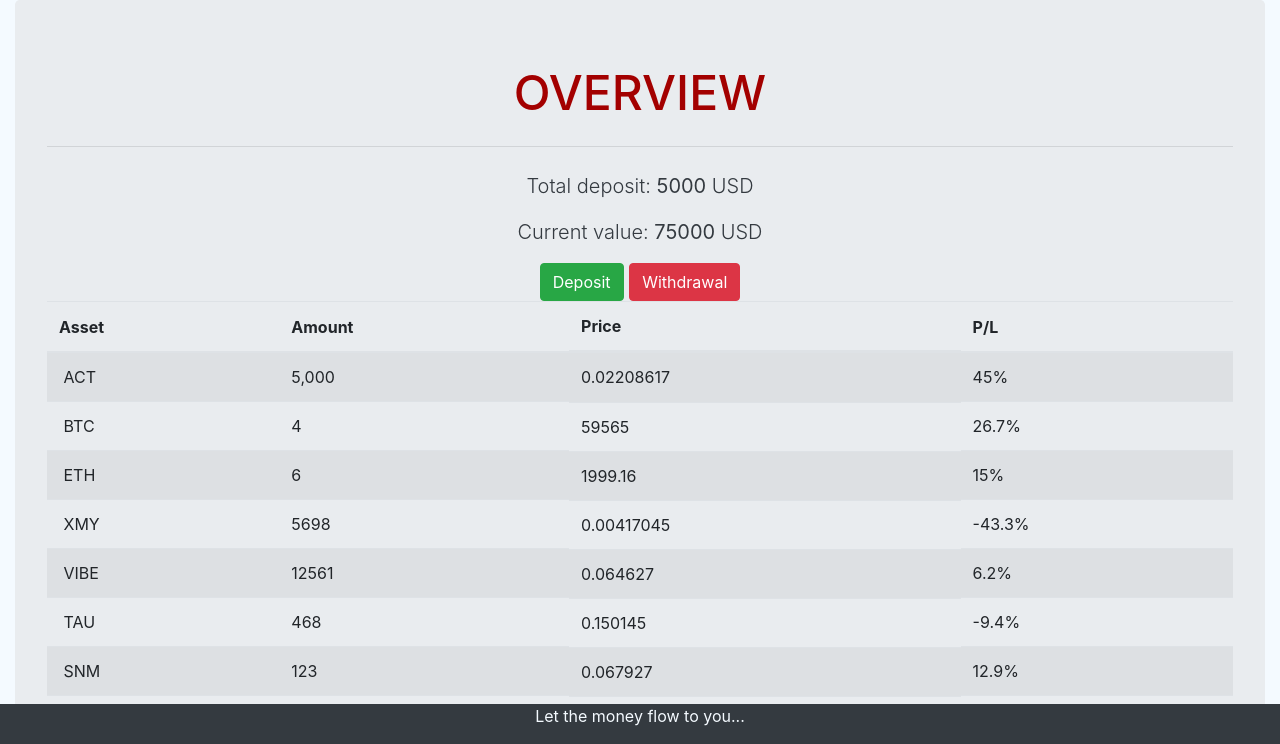
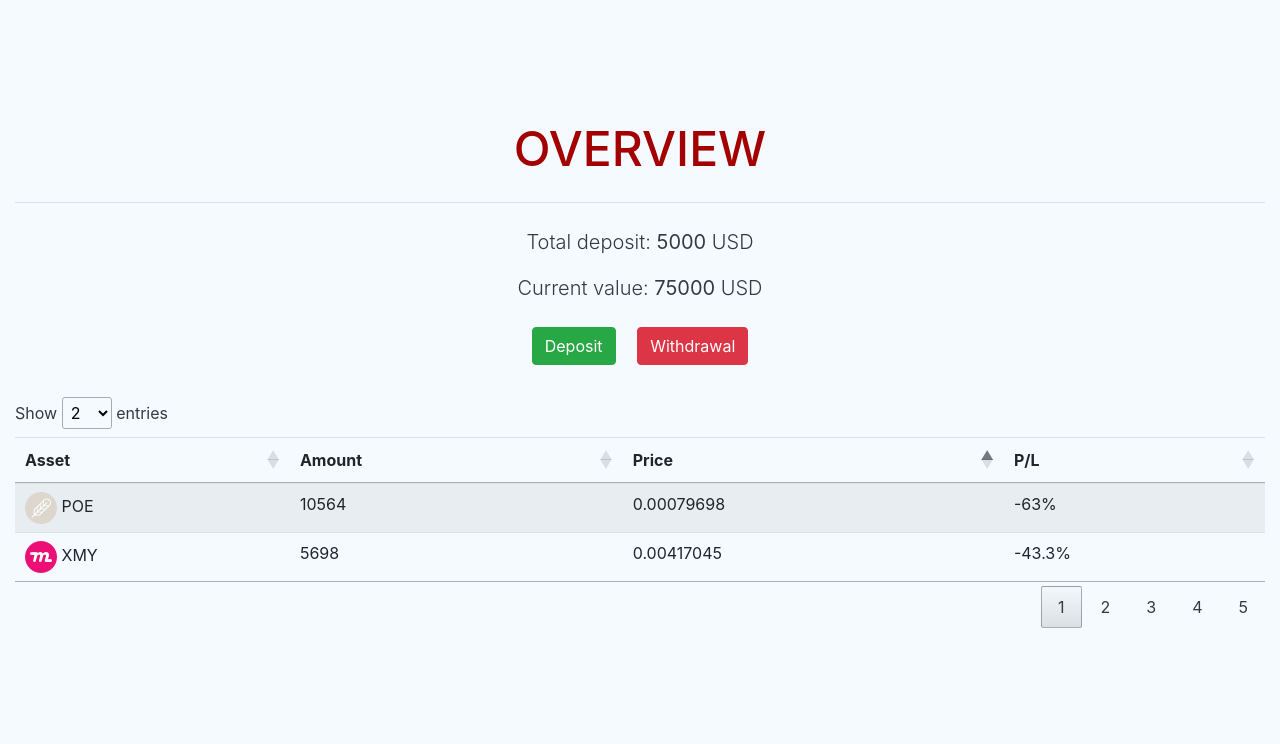
Before and after one commit to Dutchie1990/Crypto-Portfolio-Manager, a Flask app: page /assets in a window 1280 px wide. Shown: the part 56-800 px from the top of the page. Run offline with Flask 2, Linux system fonts and the light colour scheme; the visitor is signed in with stand-in values (Sample User, id 1); some libraries are stand-ins or nearby versions.

Commit message:
EPIC: Assets FEAT: Presentation -- add custom css for assets page, add custom js file to find picture by the symbol

```diff
--- /dev/null
+++ b/app/static/css/assets.css
@@ -0,0 +1,28 @@
+.container{
+    height: 100%;
+    overflow: visible;
+}
+
+.jumbotron-container{
+    position: relative;
+    top: 15vh;
+}
+
+.dataTables_wrapper .dataTables_length, .dataTables_wrapper .dataTables_filter {
+    float: left;
+}
+
+.table-responsive {
+    overflow-x: hidden;
+}
+
+#table_wrapper{
+    margin-bottom: 5px;
+}
+
+@media (min-width: 992px) {
+    h1 {
+    font-size: 3rem;
+    text-transform: uppercase;
+    }
+}
--- a/app/static/css/general.css
+++ b/app/static/css/login-register.css
@@ -23,31 +23,6 @@
     z-index: 1;
 }
 
-h1 {
-    color:#A30000
-}
-
-#flashes{
-    position: relative;
-    max-width: 80%;
-    left: 12.5%;
-    top: 10vh;
-}
-
-#flashes p{
-    border-radius: 30px;
-    padding-right: 10px;
-    padding-left: 10px;
-}
-
-.error{
-    background-color: red;
-}
-
-.success{
-    background-color: green;
-}
-
 @media (min-width: 992px) {
     h1 {
     font-size: 3rem;
--- a/app/static/css/style.css
+++ b/app/static/css/style.css
@@ -27,14 +27,29 @@ body {
     height: 95vh;
 }
 
-footer{
-    position: fixed;
-    width: 100%;
-    bottom:0;
-    left:0;
-    height: 5vh;
-    background-color:#343a40;
-    color: #F4FAFF;
+h1 {
+    color:#A30000
+}
+
+#flashes{
+    position: relative;
+    max-width: 80%;
+    left: 12.5%;
+    top: 10vh;
+}
+
+#flashes p{
+    border-radius: 30px;
+    padding-right: 10px;
+    padding-left: 10px;
+}
+
+.error{
+    background-color: red;
+}
+
+.success{
+    background-color: green;
 }
 
 @media (min-width: 992px) {
--- /dev/null
+++ b/app/static/js/assets.js
@@ -0,0 +1,25 @@
+document.addEventListener('DOMContentLoaded', function (event) {
+
+    $('#table').DataTable({
+        "searching": false,
+        "order": [["2", "asc"]],
+        "aLengthMenu": [2, 5, 10, 25],
+        "iDisplayLength": 2,
+        "pagingType": "numbers",
+        "info":     false,
+    });
+
+    var element = document.getElementById("table_wrapper");
+    element.addEventListener('click', addIcon);
+    addIcon();
+})
+
+function addIcon() {
+    var elements = $("td[scope$='row']");
+    for (let index = 0; index < elements.length; index++) {
+        let symbol = elements[index].innerText.toLowerCase().replace(/\s+/g, '');
+        imagesource = `/static/images/symbols/${symbol}.png`;
+        let el = elements[index].children;
+        el[0].src = imagesource;
+    }
+}
--- a/app/templates/assets.html
+++ b/app/templates/assets.html
@@ -1,19 +1,21 @@
 {% extends "base.html" %}
 
 {% block styles %}
-    <link rel="stylesheet" href="{{ url_for('static', filename='css/general.css')}}" type="text/css">
+    <link rel="stylesheet" href="https://cdn.datatables.net/1.10.24/css/jquery.dataTables.min.css">
+    <link rel="stylesheet" href="{{ url_for('static', filename='css/assets.css')}}" type="text/css">
 {% endblock %}
 
 
 {% block content %}
-    <div class="jumbotron">
+    <div class="jumbotron-container">
         <h1 class="text-center">Overview</h1>
-        <hr class="my-4">
+        <hr class="my-2 my-md-4">
         <div class="lead text-center">
             <p>Total deposit: <strong>5000</strong> USD </p>
             <p>Current value: <strong>75000</strong> USD </p>
-            <button id="test" class="btn btn-success">Deposit</button>
-            <button class="btn btn-danger">Withdrawal</button>
+            <button id="test" class="btn btn-success m-2">Deposit</button>
+            <button class="btn btn-danger m-2">Withdrawal</button>
+            <div class="my-2 my-md-4"></div>
         </div>
         <div class="table-responsive">
             <table id="table" class="table table-striped">
@@ -87,5 +89,6 @@
 {% endblock %}
 
 {% block scripts %}
+<script type="text/javascript" src="https://cdn.datatables.net/1.10.24/js/jquery.dataTables.min.js"></script>
 <script type="text/javascript" src="{{ url_for('static', filename='js/assets.js')}}"></script>
 {% endblock %}
--- a/app/templates/base.html
+++ b/app/templates/base.html
@@ -72,12 +72,6 @@
         {% endblock %}
     </main>
 
-    <footer class="footer text-center">
-        <p>Let the money flow to you...</p>
-    </footer>
-
-
-
     <script src="https://code.jquery.com/jquery-3.3.1.slim.min.js"
         integrity="sha384-q8i/X+965DzO0rT7abK41JStQIAqVgRVzpbzo5smXKp4YfRvH+8abtTE1Pi6jizo"
         crossorigin="anonymous"></script>
--- a/app/templates/login.html
+++ b/app/templates/login.html
@@ -1,7 +1,7 @@
 {% extends "base.html" %}
 
 {% block styles %}
-    <link rel="stylesheet" href="{{ url_for('static', filename='css/general.css')}}" type="text/css">
+    <link rel="stylesheet" href="{{ url_for('static', filename='css/login-register.css')}}" type="text/css">
 {% endblock %}
 
 
--- a/app/templates/register.html
+++ b/app/templates/register.html
@@ -1,7 +1,7 @@
 {% extends "base.html" %}
 
 {% block styles %}
-    <link rel="stylesheet" href="{{ url_for('static', filename='css/general.css')}}" type="text/css">
+    <link rel="stylesheet" href="{{ url_for('static', filename='css/login-register.css')}}" type="text/css">
 {% endblock %}
 
 
```
